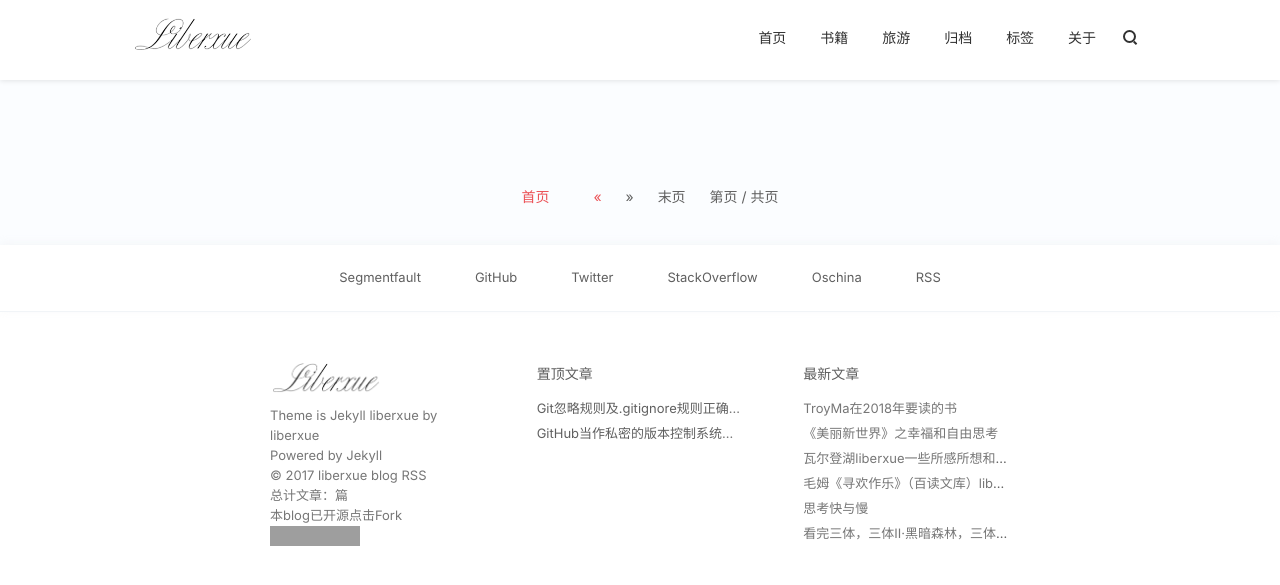
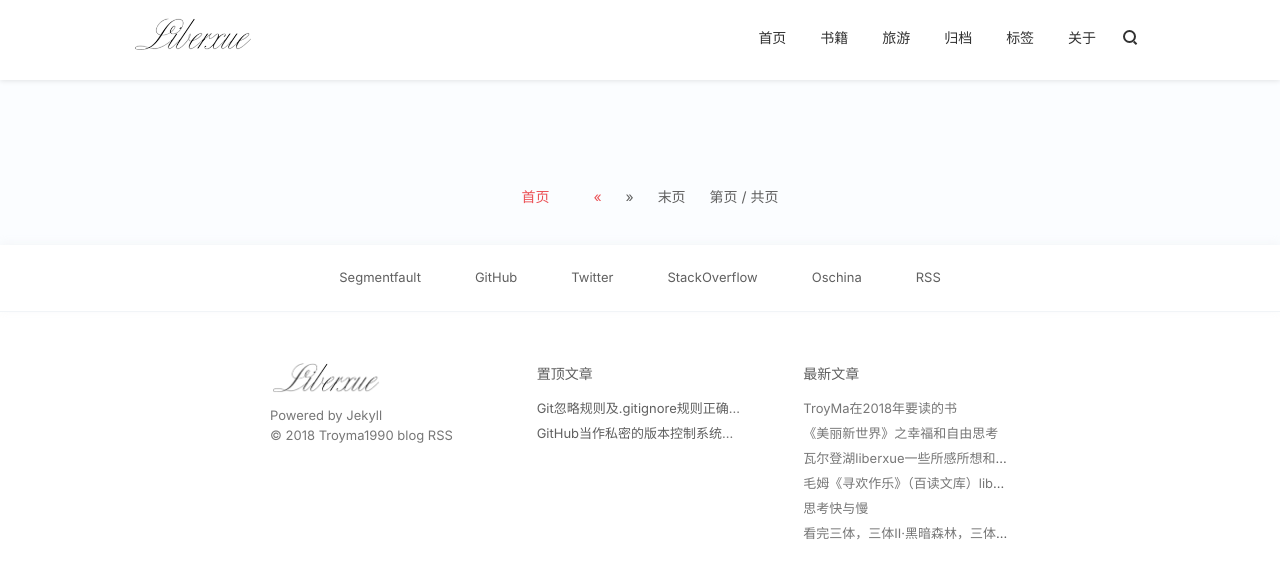
Before and after one commit to TroyMa1990/TroyMa1990.github.io, a Jekyll site: the page built from road/index.html, in a window 1280 px wide. Shown: the top 585 px of the page. Built offline with Jekyll 4.4.1, drawn with Linux system fonts in a browser that asks for light colours; nearby versions of some CDN libraries; comment, search, counter and statistics services are not loaded; grey boxes are pictures that could not be loaded.

Commit message:
first commit  try something

```diff
--- a/_includes/foot.html
+++ b/_includes/foot.html
@@ -16,13 +16,12 @@
             <div class="meta-item meta-copyright">
                 <div class="meta-copyright-info">
                     <a href="/" class="info-logo">
-                         <img src="{{ site.url }}/style/images/logo-liberxue.png"   title="访问 LiberXue_blog" data-hover="LiberXue_blog" alt="LiberXue_blog" /> </a>
+                         <img src="{{ site.url }}/style/images/logo-liberxue.png"   title="访问 Troyma1990_blog" data-hover="Troyma1990_blog" alt="Troyma1990_blog" /> </a>
                     <div class="info-text">
-                        <p>Theme is <a href="http://www.liberxue.com/2017/08/03/Jekyllthemes.html" title="访问 Jekyll liberxue主题"  data-hover="Jekyll liberxue"target="_blank">Jekyll liberxue</a> by <a href="http://www.liberxue.com/about" target="_blank">liberxue</a></p>
                         <p>Powered by <a href="{{ site.url }}/tags/#Jekyll" title="Jekyll" data-hover="Jekyll" target="_blank" rel="nofollow">Jekyll</a></p>
-                        <p>&copy; 2017 <a href="/feed.xml"  title="访问 liberxue blog RSS" data-hover="liberxue blog RSS">liberxue blog RSS</a></p>
-                        <p>总计文章：{{paginator.total_posts}}篇</p>
-                      <p>本blog已开源点击Fork</p><iframe src="http://ghbtns.com/github-btn.html?user=liberxue&repo=liberxue.github.io&type=fork&count=true" allowtransparency="true" frameborder="0" scrolling="0" width="95" height="20"></iframe>
+                        <p>&copy; 2018 <a href="/feed.xml"  title="访问 Troyma1990 blog RSS" data-hover="Troyma1990 blog RSS">Troyma1990 blog RSS</a></p>
+                        <!--<p>总计文章：{{paginator.total_posts}}篇</p>-->
+                      <!--<p>本blog已开源点击Fork</p><iframe src="http://ghbtns.com/github-btn.html?user=liberxue&repo=liberxue.github.io&type=fork&count=true" allowtransparency="true" frameborder="0" scrolling="0" width="95" height="20"></iframe>-->
                     </div>
                 </div>
             </div>
```
